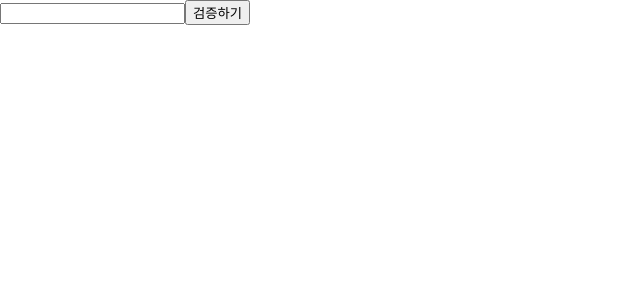
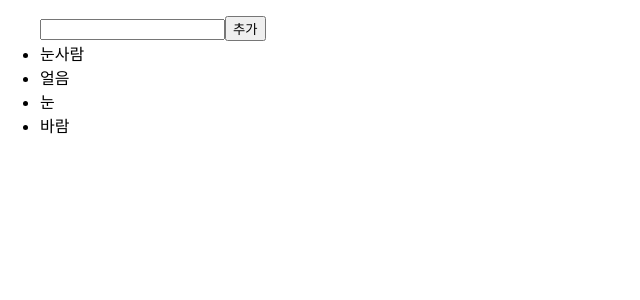
Before and after one commit to dbs271/new-todo-list, a React (Create React App) app: page / in a window 1280 px wide. Shown: the top 300 px of the page, without its empty margins (0-640 px from the left). Built offline with nearby package versions, Linux system fonts and the light colour scheme.

Commit message:
데이터 추가 기능 구현

```diff
--- a/src/App.js
+++ b/src/App.js
@@ -1,8 +1,8 @@
+import IterationSample from "./IterationSample";
 import "./App.css";
-import ValidationSample from "./ValidationSample";
 
 function App() {
-  return <ValidationSample />;
+  return <IterationSample />;
 }
 
 export default App;
--- /dev/null
+++ b/src/IterationSample.js
@@ -0,0 +1,39 @@
+import { useState } from "react";
+
+const IterationSample = () => {
+  const [names, setNames] = useState([
+    { id: 1, text: "눈사람" },
+    { id: 2, text: "얼음" },
+    { id: 3, text: "눈" },
+    { id: 4, text: "바람" },
+  ]);
+
+  const [inputText, setInputText] = useState("");
+  const [nextId, setNextId] = useState(5);
+
+  const onChange = (e) => setInputText(e.target.value);
+
+  const onClick = () => {
+    const nextNames = names.concat({
+      id: nextId,
+      text: inputText,
+    });
+    setNextId(nextId + 1);
+    setNames(nextNames);
+    setInputText("");
+  };
+
+  return (
+    <ul>
+      <input value={inputText} onChange={onChange} />
+      <button onClick={onClick}>추가</button>
+      {names.map((name, index) => (
+        <div>
+          <li key={index}>{name.text}</li>
+        </div>
+      ))}
+    </ul>
+  );
+};
+
+export default IterationSample;
```
Also changed, not shown: 1 other file (tests, documents, lock files or other folders).
